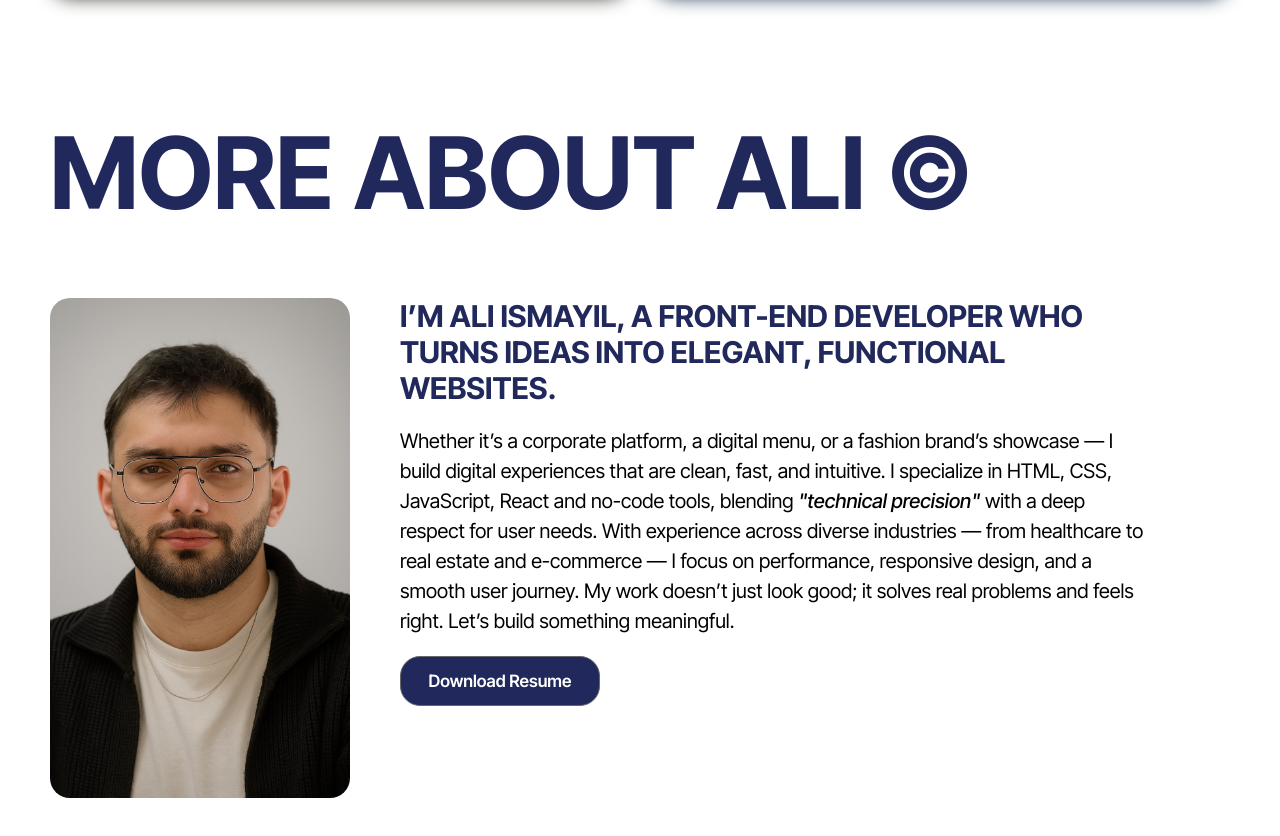
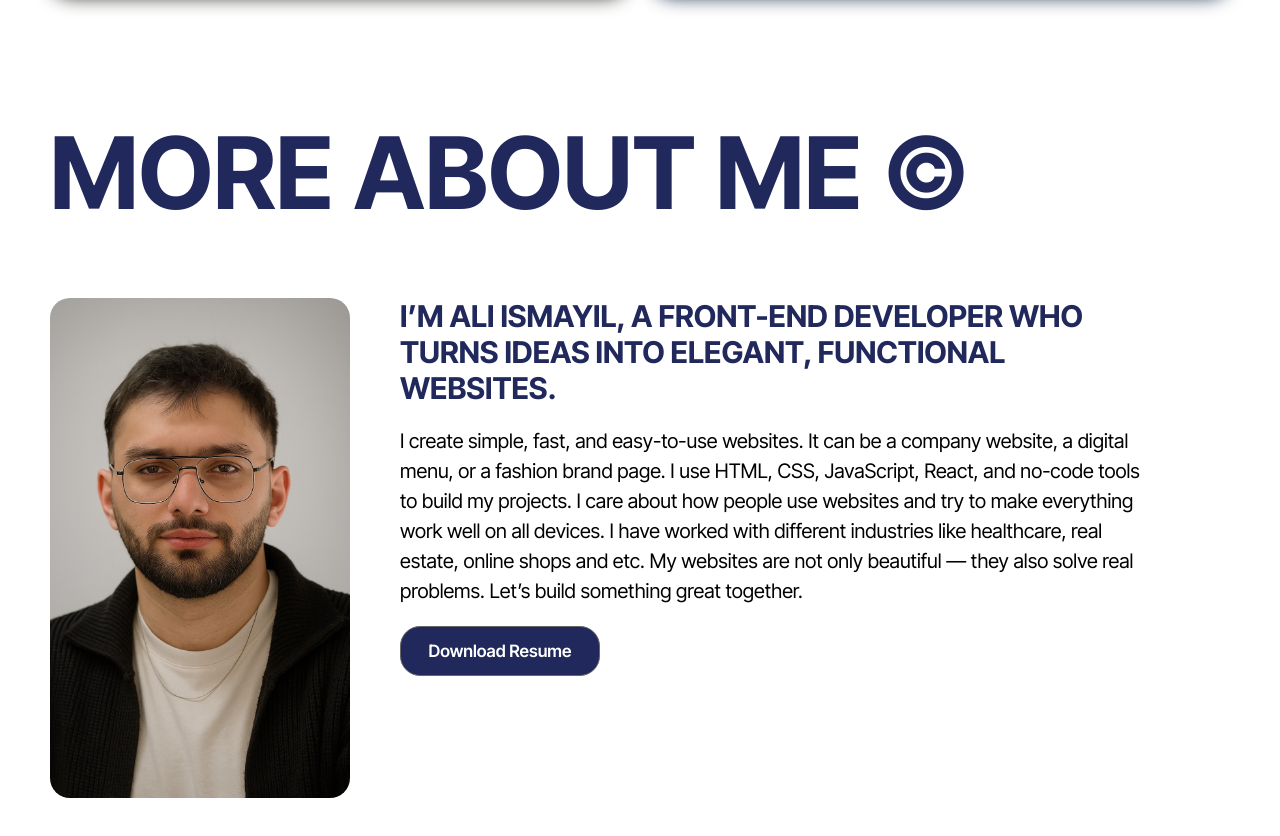
Before and after one commit to AliIsmayl/Ali-Portfolio, a React (Vite) app: page / in a window 1280 px wide. Shown: the part 3194-4030 px from the top of the page. Built offline with nearby package versions, Linux system fonts and the light colour scheme.

Commit message:
contact update

```diff
--- a/src/Components/HomeComponents/AboutMe/AboutMe.jsx
+++ b/src/Components/HomeComponents/AboutMe/AboutMe.jsx
@@ -10,7 +10,7 @@ function AboutMe() {
   };
   return (
     <section id="aboutMe">
-      <h1>MORE ABOUT ALI ©</h1>
+      <h1>MORE ABOUT ME ©</h1>
       <div className="downBox">
         <img src={image} alt="" />
         <div className="text">
@@ -20,15 +20,14 @@ function AboutMe() {
             FUNCTIONAL WEBSITES.
           </h3>
           <p>
-            Whether it’s a corporate platform, a digital menu, or a fashion
-            brand’s showcase — I build digital experiences that are clean, fast,
-            and intuitive. I specialize in HTML, CSS, JavaScript, React and
-            no-code tools, blending <span>"technical precision"</span> with a
-            deep respect for user needs. With experience across diverse
-            industries — from healthcare to real estate and e-commerce — I focus
-            on performance, responsive design, and a smooth user journey. My
-            work doesn’t just look good; it solves real problems and feels
-            right. Let’s build something meaningful.
+            I create simple, fast, and easy-to-use websites. It can be a company
+            website, a digital menu, or a fashion brand page. I use HTML, CSS,
+            JavaScript, React, and no-code tools to build my projects. I care
+            about how people use websites and try to make everything work well
+            on all devices. I have worked with different industries like
+            healthcare, real estate, online shops and etc. My websites are not
+            only beautiful — they also solve real problems. Let’s build
+            something great together.
           </p>
           <Link className="link" onClick={handleFileOpen}>
             <button target="_blank">
--- a/src/Pages/ContactPage/ContactPage.jsx
+++ b/src/Pages/ContactPage/ContactPage.jsx
@@ -3,7 +3,7 @@ import { IoMailOutline } from "react-icons/io5";
 import { RxInstagramLogo } from "react-icons/rx";
 import { Link } from "react-router";
 import { LuPhone } from "react-icons/lu";
-import contactImage from "../../Image/Image1.jpg";
+import contactImage from "../../Image/contact.jpg";
 import "./ContactPage.scss";
 import emailjs from "@emailjs/browser";
 import {
--- a/src/Pages/ContactPage/ContactPage.scss
+++ b/src/Pages/ContactPage/ContactPage.scss
@@ -138,7 +138,9 @@ $transition: all 0.3s ease;
   .image-section {
     position: relative;
     overflow: hidden;
-
+    @media (max-width: 769px) {
+      height: 500px !important;
+    }
     .image-container {
       position: relative;
       height: 100%;
@@ -146,9 +148,17 @@ $transition: all 0.3s ease;
 
       .contact-image {
         width: 100%;
-        height: 100%;
+        height: 700px;
+        overflow: hidden;
         object-fit: cover;
         display: block;
+        background: orange;
+
+        img {
+          width: 100%;
+          height: 100%;
+          object-fit: cover;
+        }
       }
 
       .image-overlay {
@@ -169,7 +179,6 @@ $transition: all 0.3s ease;
       color: white;
       background: rgba($dark-color, 0.7);
       animation: fadeIn 0.8s ease-out 0.4s both;
-
       h3 {
         font-size: 1.5rem;
         margin-bottom: 1rem;
```
Also changed, not shown: 1 other file (tests, documents, lock files or other folders).
